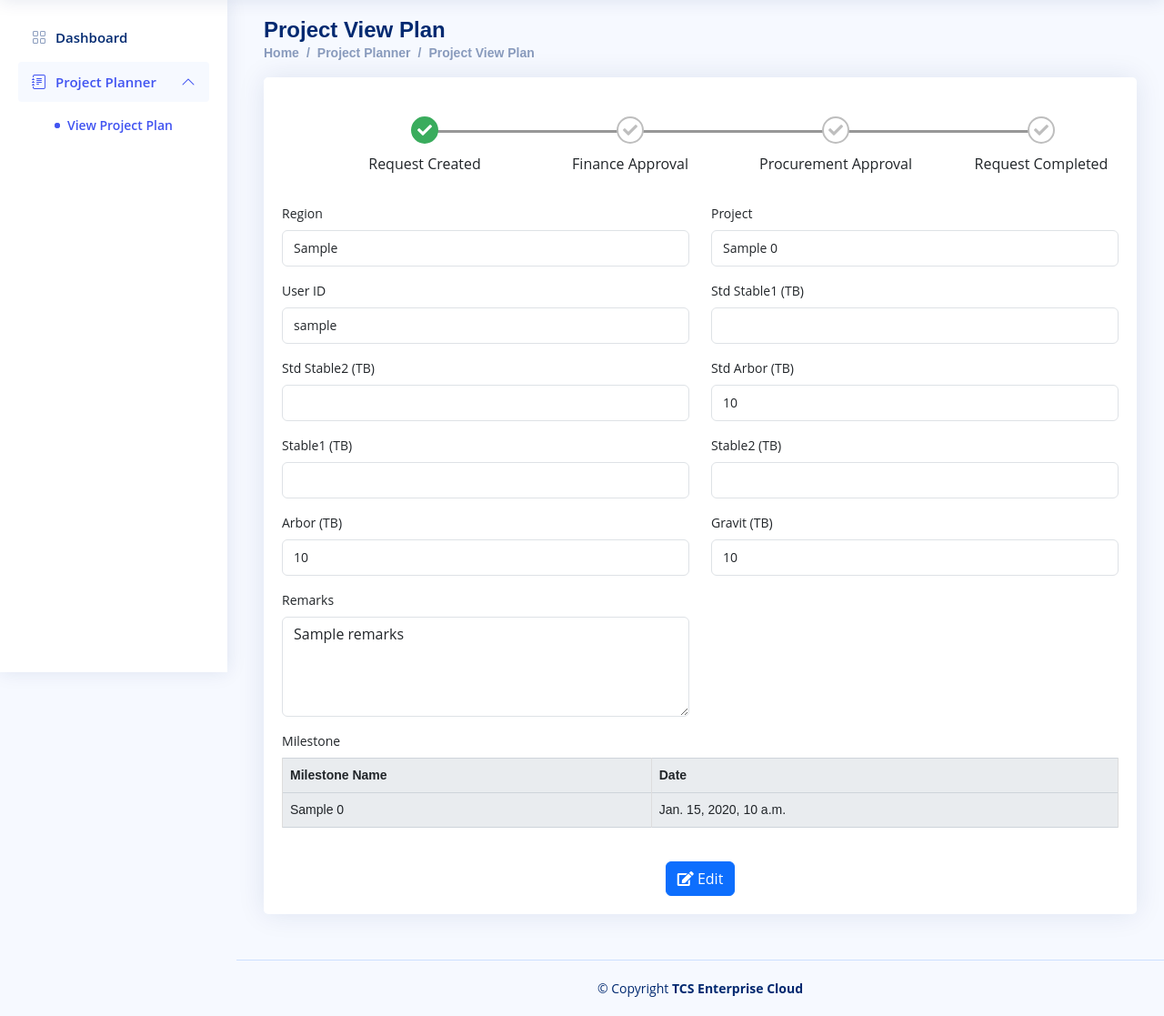
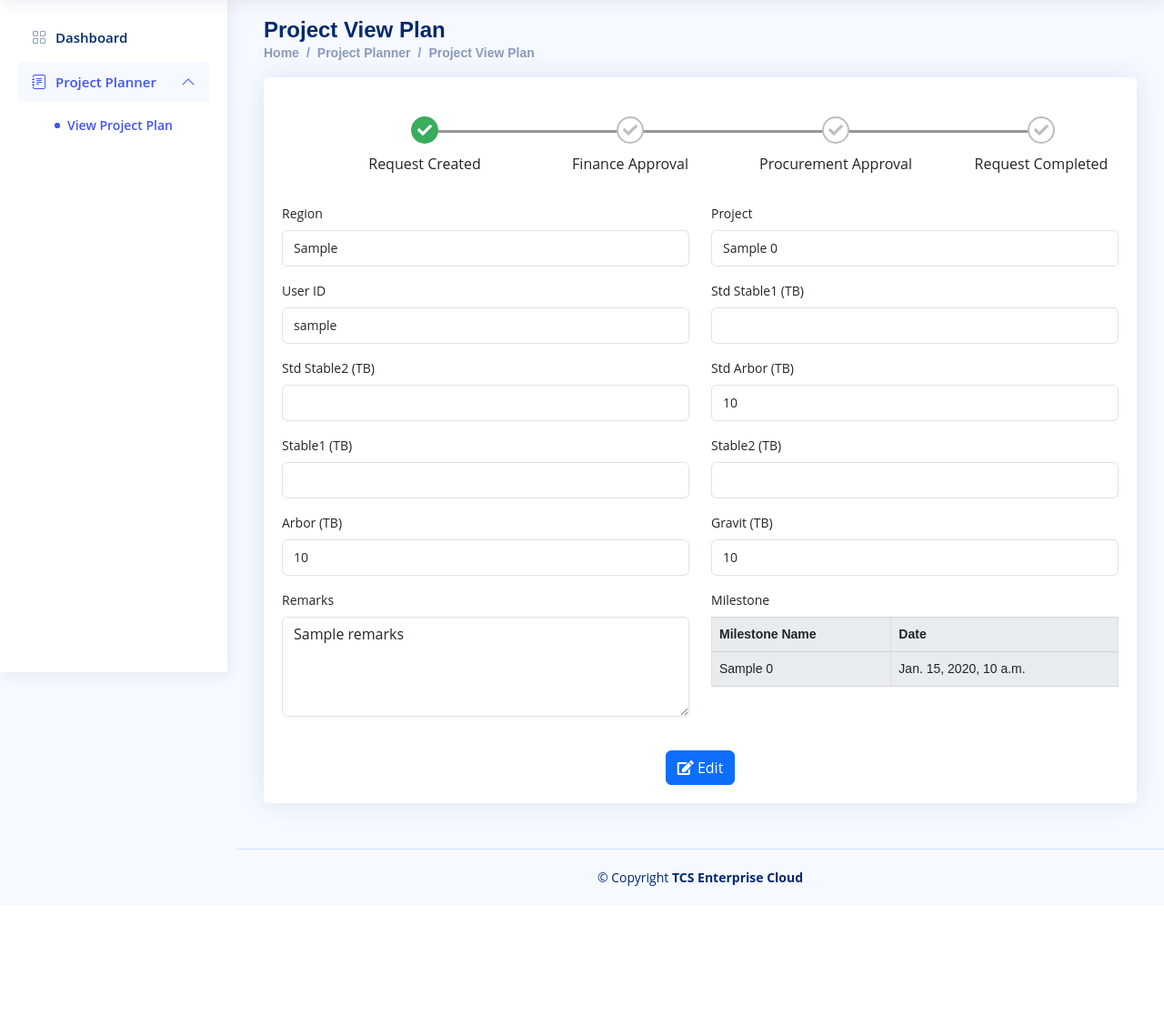
Before and after one commit to Aswini-Veluchamy/capacity_project, a Django app: template capacity_app/templates/capacity_app/project_view_request.html in a window 1280 px wide. Shown: the part 61-1178 px from the top of the page at 91% size. After the commit the page ends 1035 px from the top, so only its background shows below. Run offline with Django 3.2, Linux system fonts and the light colour scheme; the template is opened without the code that fills it: most values are stand-ins (such as "Sample title", 1, 10 or a date in 2020); some libraries are stand-ins or nearby versions.

Commit message:
modified

```diff
--- a/capacity_app/templates/capacity_app/project_view_request.html
+++ b/capacity_app/templates/capacity_app/project_view_request.html
@@ -300,8 +300,6 @@ tbody {
                                     <label for="remarks" class="form-label">Remarks</label>
                                     <textarea id="remarks" maxlength="256" rows="4" cols="50" class="form-control" name="remarks" readonly>{{data.0.remarks}}</textarea>
                                 </div>
-                            </div>
-
                                 <!--<label class="form-label">Milestone</label>
                                 <div class="row">
                                     <div class="mb-3 col-md-6">
@@ -311,9 +309,7 @@ tbody {
                                         <p class="form-control" readonly>{{data.0.date}}</p>
                                     </div>
                                 </div>-->
-
-                            <div class="row">
-                                <div class="mb-3 col-lg-12">
+                                <div class="mb-3 col-md-6">
                                     <label class="form-label">Milestone</label>
                                     <table class="table-bordered">
                                         <thead>
```
Lines whose indentation alone changed are shown as unchanged.
